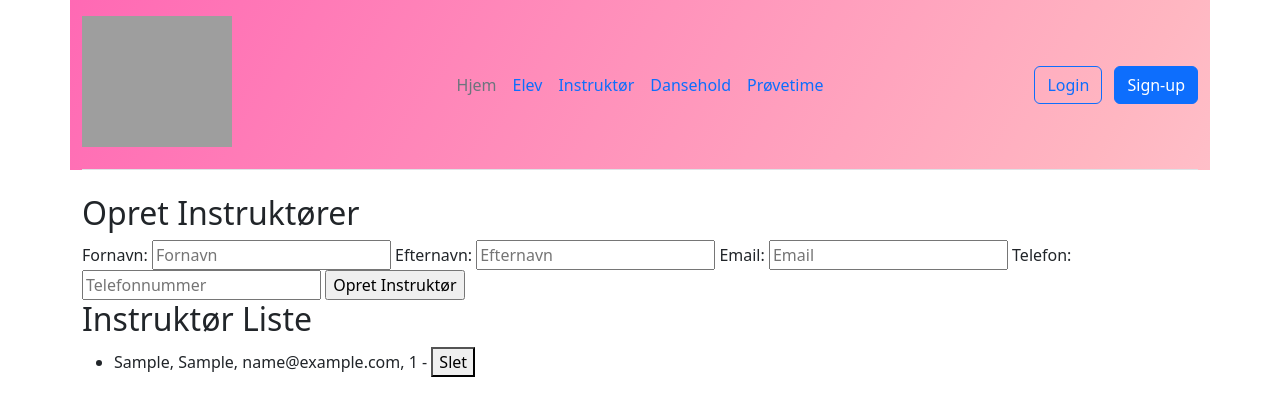
After one commit to LHjortlund/danseskole01, a Flask app: template templates/instruktor.html in a window 1280 px wide. The commit adds this page. Shown: the top 416 px of the page. Run offline with Flask 3, Linux system fonts and the light colour scheme; the template is opened without the code that fills it: values that come from a table or form of the project are taken from there, others are empty; tables that the repository leaves empty hold one stand-in row (values such as "Sample post"); grey boxes are pictures that could not be loaded.

Commit message:
oprettet instruktor.html

```diff
--- a/templates/base.html
+++ b/templates/base.html
@@ -20,6 +20,7 @@
             <ul class="nav col-12 col-md-auto mb-2 justify-content-center mb-md-0">
                 <li><a href="/" class="nav-link px-2 link-secondary">Hjem</a></li>
                 <li><a href="/elev" class="nav-link px-2">Elev</a></li>
+                <li><a href="/instruktor" class="nav-link px-2">Instruktør</a><li>
                 <li><a href="/dansehold" class="nav-link px-2">Dansehold</a></li>
                 <li><a href="#" class="nav-link px-2">Prøvetime</a></li>
             </ul>
--- a/templates/dansehold.html
+++ b/templates/dansehold.html
@@ -6,6 +6,8 @@
 
     <h2>Opret Dansehold</h2>
     <form action="/opret_dansehold" method="post">
+        Stilart: <input type="text" name="stilart" placeholder="Stilart fx. Disco">
+        Instruktør: <input type="text" name>
         <label for="stilart_id">Vælg stilart:</label>
         <select name="stilart_id" id="stilart_id">
             {% for stilart in stilarter %}
--- /dev/null
+++ b/templates/instruktor.html
@@ -0,0 +1,41 @@
+{% extends "base.html" %}
+
+{% block title %}Danseskole - Instruktør {% endblock %}
+
+{% block content %}
+
+<h2>Opret Instruktører</h2>
+<form action="/opret_instruktor" method="post">
+    Fornavn: <input type="text" name="fornavn" placeholder="Fornavn" required>
+    Efternavn: <input type="text" name="efternavn" placeholder="Efternavn" required>
+    Email: <input type="text" name="email" placeholder="Email" required>
+    Telefon: <input type="text" name="telefon" placeholder="Telefonnummer" required>
+    <input type="submit" value="Opret Instruktør">
+</form>
+
+<h2>Instruktør Liste</h2>
+<ul>
+    {% for instruktor in instruktorer %}
+    <li>
+        {{ instruktor.fornavn }}, {{ instruktor.efternavn }}, {{ instruktor.email }}, {{ instruktor.telefon }}
+        - <button onclick="sletInstruktor({{ instruktor.id }})">Slet</button>
+    </li>
+    {% endfor %}
+</ul>
+
+<script>
+    function sletInstruktor(instruktorId) {
+        console.log("Slet Instruktør med ID:", instruktorId); //Debugging
+        fetch(`/slet_instruktor/${instruktorId}`, {
+            method: 'DELETE'
+        })
+        .then(response => response.json())
+        .then(data => {
+            alert(data.message);
+            location.reload(); //Opdaterer siden efter sletning
+        })
+            .catch(error => console.error('Fejl ved sletning:', error));
+    }
+</script>
+
+{% endblock %}
```
